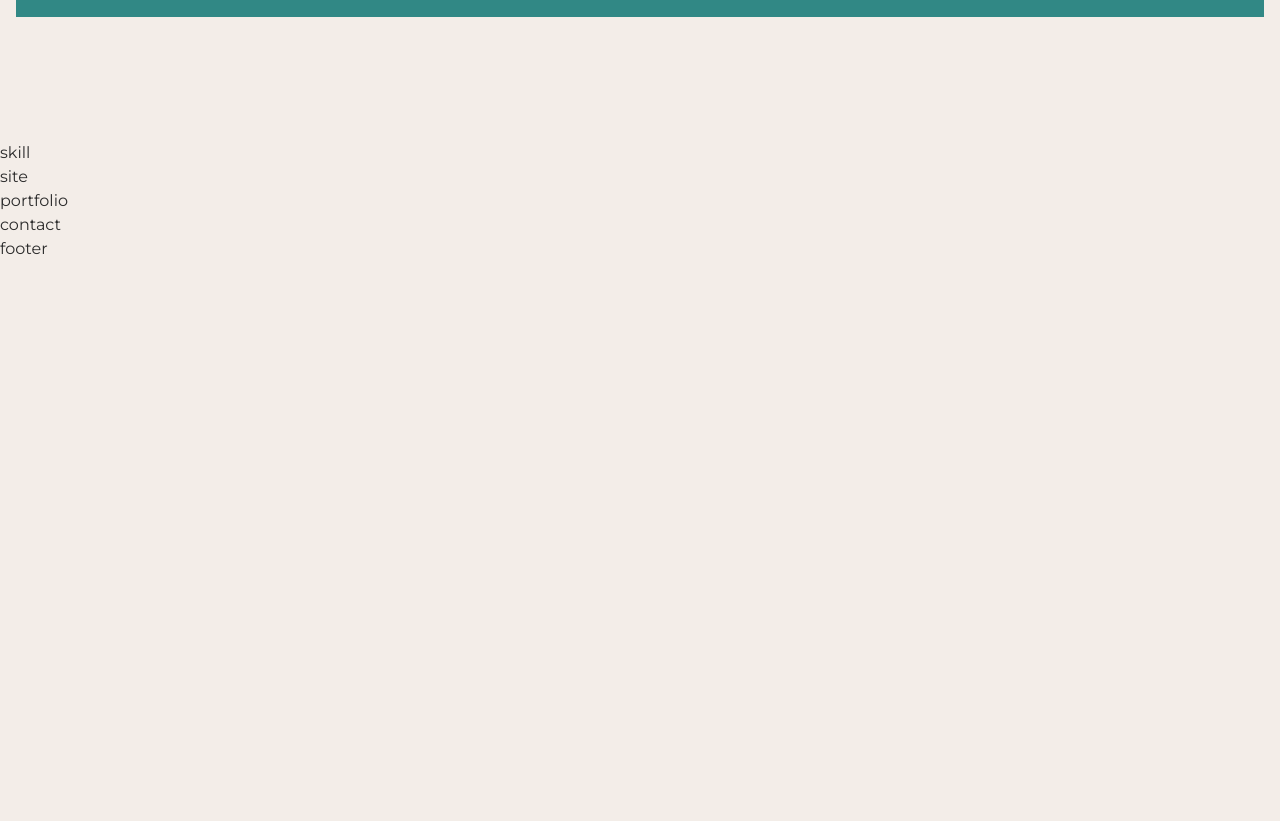
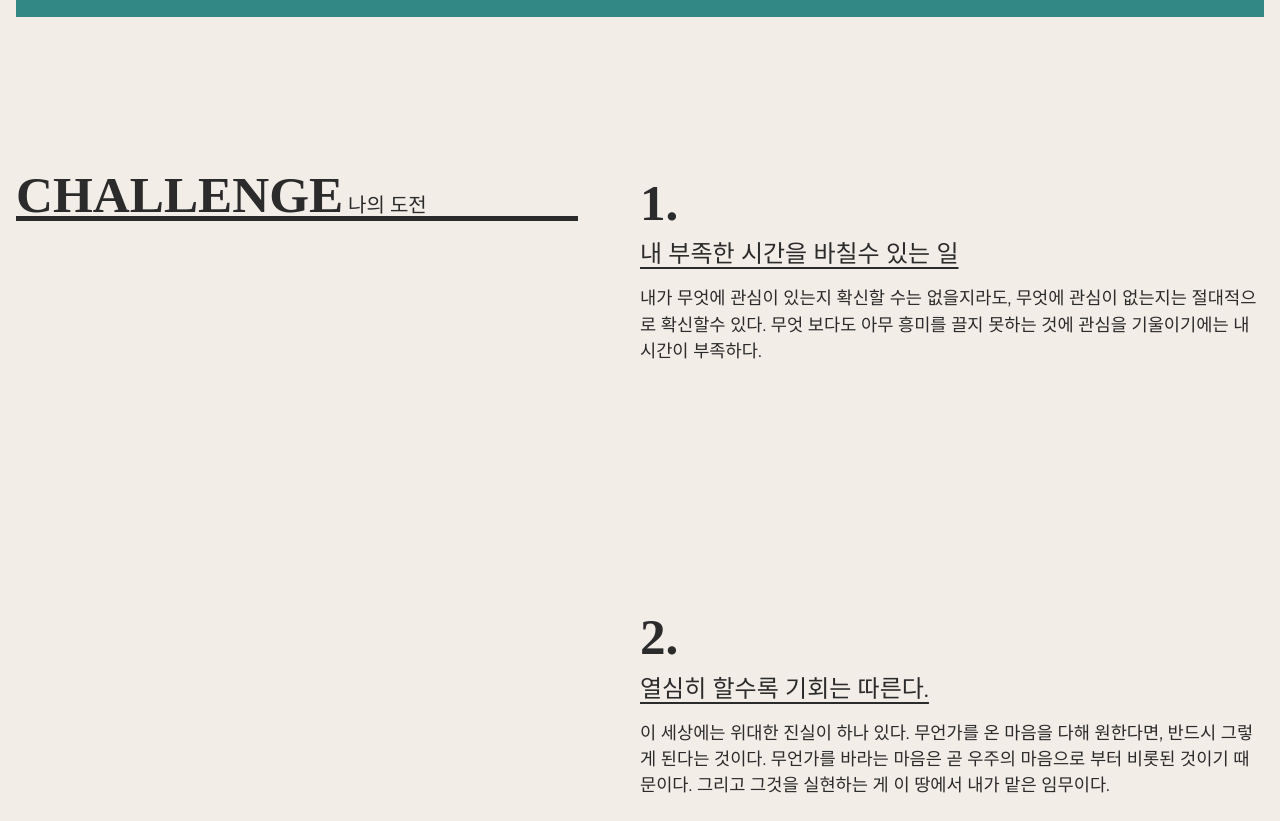
Before and after one commit to catgeot/port2023-vite, a website built with Vite: page src/index.html in a window 1280 px wide. Shown: the part 659-1480 px from the top of the page. Before the commit the page ends 920 px from the top, so only its background shows below. Built offline with nearby package versions, Linux system fonts and the light colour scheme; a small style sheet from the web is missing; a web font is replaced by a local one.

Commit message:
스킬영역완료

```diff
--- a/src/assets/css/section/skill.css
+++ b/src/assets/css/section/skill.css
@@ -1,3 +1,65 @@
-#skill {
+.skill_inner {
+    padding: 16px;
+    display: flex;
+    justify-content: space-between;
+}
+.skill_title {
+    position: sticky;
+    top: 70px;
+    left: 0;
+    width: 45%;
+    height: 5vw;
+    font-size: 4vw;
+    font-weight: 750;
+    line-height: 1.5;
+    font-family: var(--mainKor-font);
+    text-transform: uppercase;
+    color: var(--black100);
+    border-bottom: 0.4vw solid var(--black100);
+}
+.skill_title em {
+    font-size: 1.25rem;
+    font-weight: 400;
+    line-height: 2;
+}
+.skill_desc {
+    margin-top: 1vw;
+    width: 50%;
+}
+.skill_desc span {
+    font-size: 4vw;
+    line-height: 1;
+    font-weight: 900;
+    font-family: var(--mainNum-font);
+    line-height: 1.3;
+}
+.skill_desc h3 {
+    font-size: 1.5rem;
+    text-decoration: underline;
+    text-underline-position: under;
+    margin-bottom: 1vw;
+}
+.skill_desc p {
+    margin-bottom: 30vh;
+    font-size: 1.1rem;
+}
 
+@media (max-width: 800px){
+    .skill_inner {
+        flex-direction: column;
+    }
+    .skill_title {
+        width: 100%;
+        margin-bottom: 10vw;
+        font-size: 30px;
+        height: auto;
+        top: 68px;
+        background-color: var(--mainBg-color);
+    }
+    .skill_desc {
+        width: 100%;
+    }
+    .skill_desc span {
+        font-size: 10vw;
+    }
 }
--- a/src/index.html
+++ b/src/index.html
@@ -51,9 +51,9 @@
     <main id="main" role="main">
         <section id="intro">
             <div class="intro_inner">
-                <div class="intro_title">
+                <h2 class="intro_title">
                     port developer
-                </div>
+                </h2>
                 <div class="intro_lines" aria-hidden="ture">
                     <span class="line"></span>
                     <span class="line"></span>
@@ -86,7 +86,42 @@
         </section>
 
         <section id="skill">
-            skill
+            <div class="skill_inner">
+                <h2 class="skill_title">
+                    challenge<em> 나의 도전</em>
+                </h2>
+                <div class="skill_desc">
+                    <div>
+                        <span>1.</span>
+                        <h3>내 부족한 시간을 바칠수 있는 일</h3>
+                        <p>
+                            내가 무엇에 관심이 있는지 확신할 수는 없을지라도,
+                            무엇에 관심이 없는지는 절대적으로 확신할수 있다.
+                            무엇 보다도 아무 흥미를 끌지 못하는 것에 관심을 기울이기에는 내 시간이 부족하다.
+                        </p>
+                    </div>
+                    <div>
+                        <span>2.</span>
+                        <h3>열심히 할수록 기회는 따른다.</h3>
+                        <p>
+                            이 세상에는 위대한 진실이 하나 있다.
+                            무언가를 온 마음을 다해 원한다면,
+                            반드시 그렇게 된다는 것이다.
+                            무언가를 바라는 마음은 곧 우주의 마음으로 부터 비롯된 것이기 때문이다.
+                            그리고 그것을 실현하는 게 이 땅에서 내가 맡은 임무이다.
+                        </p>
+                    </div>
+                    <div>
+                        <span>3.</span>
+                        <h3>궁극의 언어는 무엇인가?</h3>
+                        <p>
+                            천지만물은 그것이 창조되던 태초에는 온 세상이 알아들을수 있었지만,
+                            지금은 잊혀져버린 어떤 언어에 의해 만들어졌다.
+                            난 사물들 속에서 바로 이 우주의 언어를 찾는 중이다.
+                        </p>
+                    </div>
+                </div>
+            </div>
         </section>
 
         <section id="site">
```
Also changed, not shown: src/assets/css/section/intro.css (line endings or trailing spaces).
